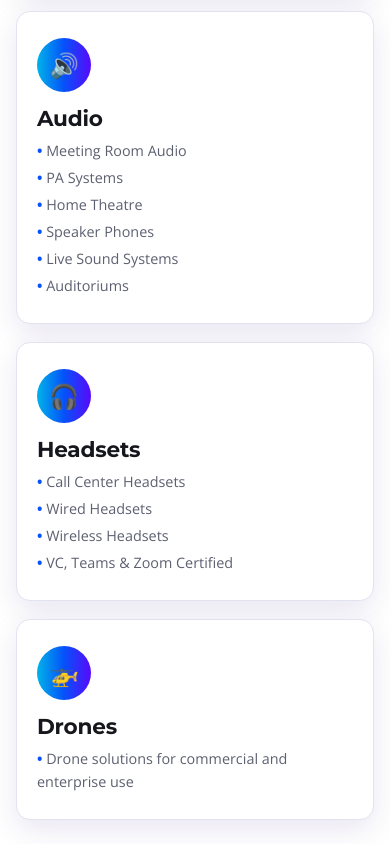
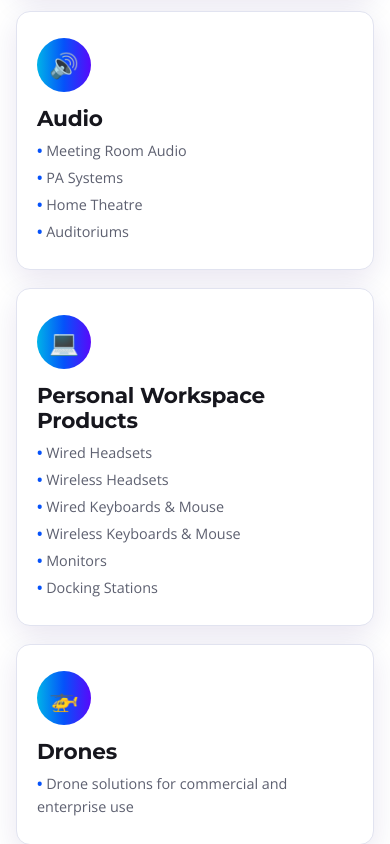
Before and after one commit to csrilakshmi1009-hash/connectiv_lab, a website: page public/index.html in a window 390 px wide. Shown: the part 2740-3584 px from the top of the page. Drawn offline with nearby package versions, Linux system fonts and the light colour scheme.

Commit message:
Audio: drop speaker phones/live sound; Headsets -> Personal Workspace Products

```diff
--- a/public/index.html
+++ b/public/index.html
@@ -247,9 +247,9 @@
     <div class="area"><div class="ic">📹</div><h3>Video Conferencing</h3>
       <ul><li>BYOD Solutions</li><li>Zoom Rooms</li><li>Teams Rooms</li><li>Google Meet</li></ul></div>
     <div class="area"><div class="ic">🔊</div><h3>Audio</h3>
-      <ul><li>Meeting Room Audio</li><li>PA Systems</li><li>Home Theatre</li><li>Speaker Phones</li><li>Live Sound Systems</li><li>Auditoriums</li></ul></div>
-    <div class="area"><div class="ic">🎧</div><h3>Headsets</h3>
-      <ul><li>Call Center Headsets</li><li>Wired Headsets</li><li>Wireless Headsets</li><li>VC, Teams &amp; Zoom Certified</li></ul></div>
+      <ul><li>Meeting Room Audio</li><li>PA Systems</li><li>Home Theatre</li><li>Auditoriums</li></ul></div>
+    <div class="area"><div class="ic">💻</div><h3>Personal Workspace Products</h3>
+      <ul><li>Wired Headsets</li><li>Wireless Headsets</li><li>Wired Keyboards &amp; Mouse</li><li>Wireless Keyboards &amp; Mouse</li><li>Monitors</li><li>Docking Stations</li></ul></div>
     <div class="area"><div class="ic">🚁</div><h3>Drones</h3>
       <ul><li>Drone solutions for commercial and enterprise use</li></ul></div>
   </div>
```
